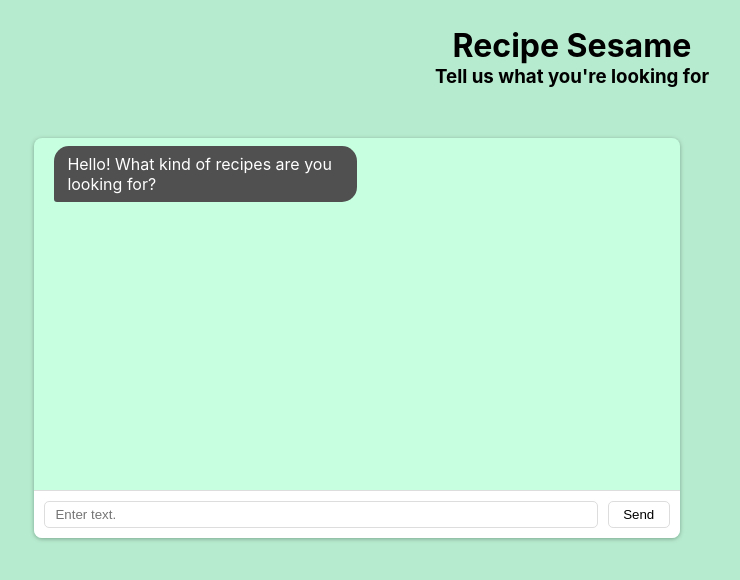
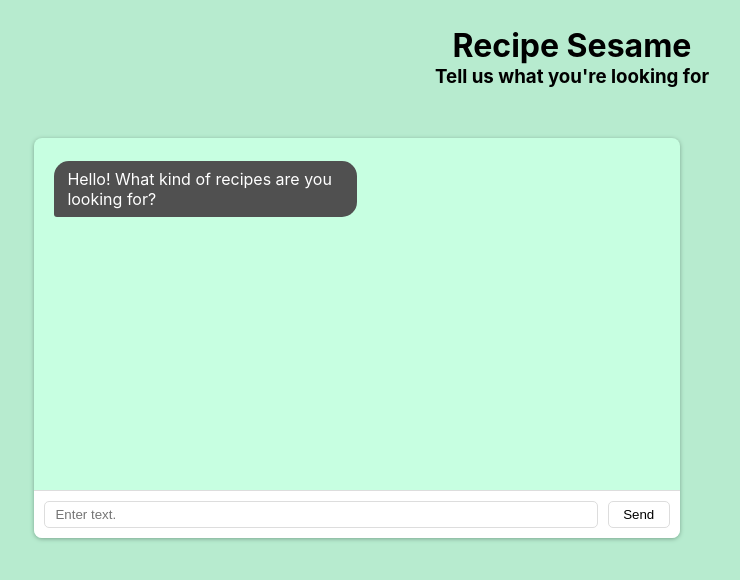
Before and after one commit to ajessefowler/RecipeSesameMockUp, a React (Create React App) app: page / in a window 1280 px wide. Shown: the top 580 px of the page, without its empty margins (68-808 px from the left). Built offline with nearby package versions, Linux system fonts and the light colour scheme.

Commit message:
Increased padding in message container.

```diff
--- a/src/components/MessageContainer/MessageContainer.css
+++ b/src/components/MessageContainer/MessageContainer.css
@@ -1,5 +1,5 @@
 .messageContainer {
     height: 100vh;
-    padding: 0 20px;
+    padding: 15px 20px;
     overflow: scroll;
 }
```
